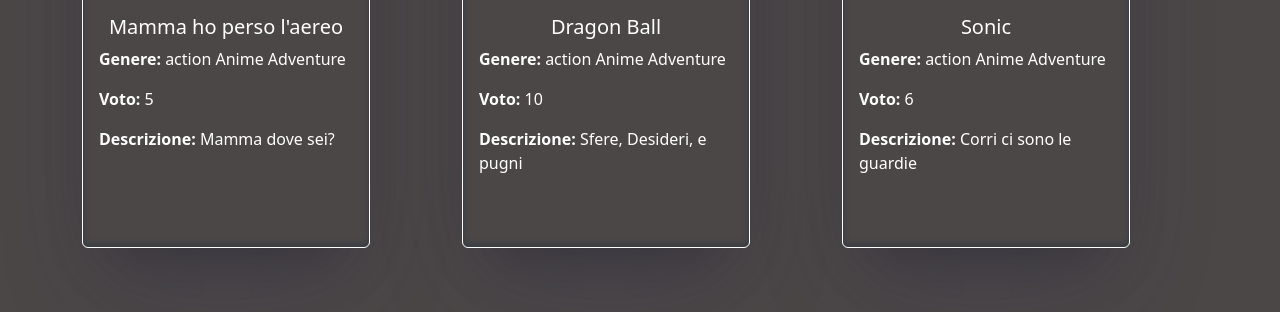
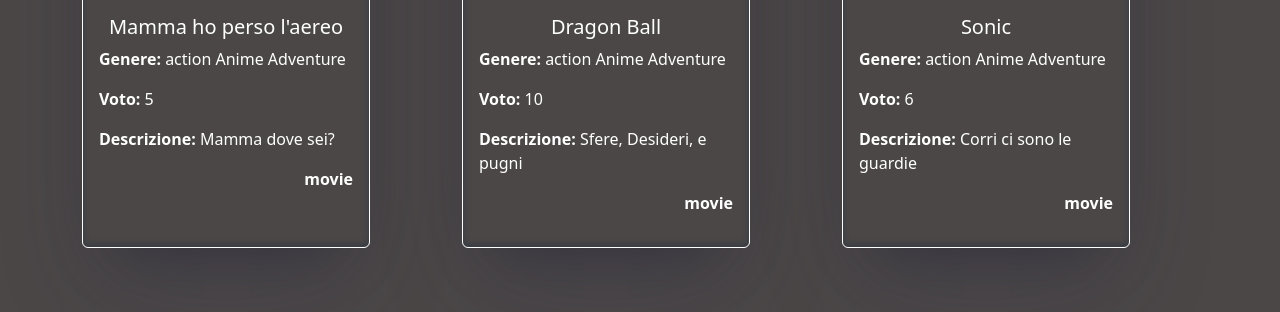
Before and after one commit to AlessioNapoletano/php-oop-1, a PHP site: page / in a window 1280 px wide. Shown: the part 780-1092 px from the top of the page. Run offline with PHP 8.4, Linux system fonts and the light colour scheme.

Commit message:
insert in Movie Class a static Properties $type

```diff
--- a/index.php
+++ b/index.php
@@ -69,6 +69,12 @@ require_once __DIR__ . '/db/db.php';
                                 <?php echo $movie->getDescriptionMovie(); ?>
                             </p>
 
+                            <p class="card-text text-end">
+                                <span class="fw-bold">
+                                    <?php echo Movie::getType() ?>
+                                </span>
+                            </p>
+
                         </div>
                     </div>
                 </div>
--- a/models/Movie.php
+++ b/models/Movie.php
@@ -9,6 +9,7 @@ class Movie {
     public $vote;
     public $genre;
     public $description;
+    public static $type = "movie";
 
     //Constructor method
     public function __construct($_cover, $_name, $_vote, $_genre, $_description) {
@@ -41,4 +42,8 @@ class Movie {
         return $this->description;
     }
 
+    public static function getType() {
+        return self::$type;
+    }
+
 }
```
